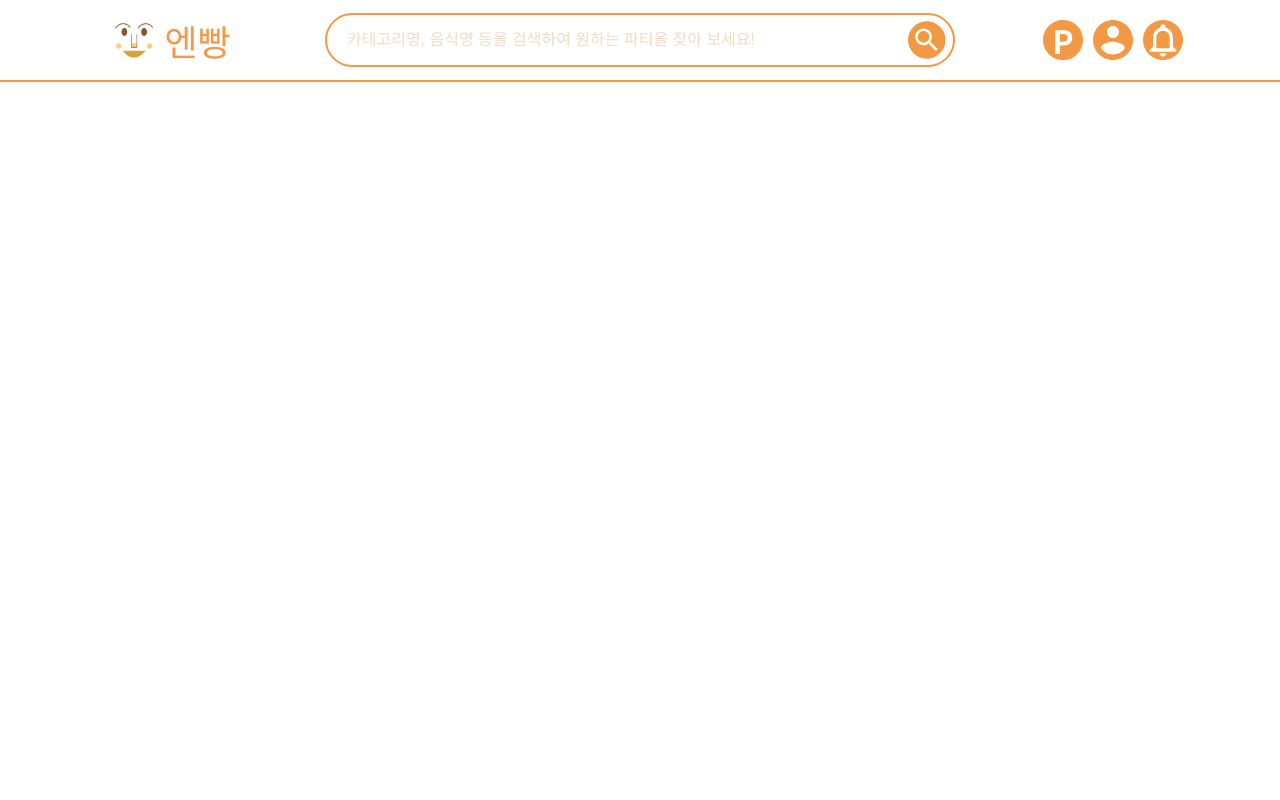
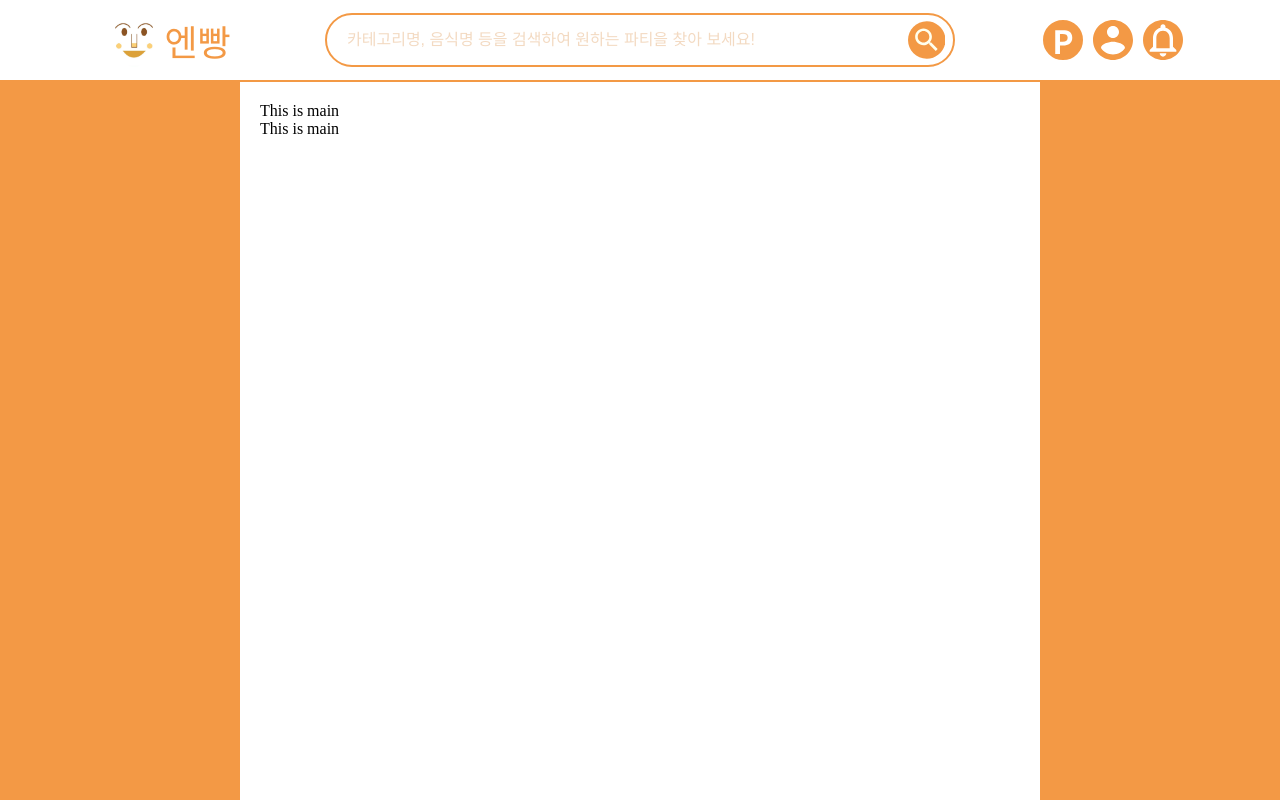
Before and after one commit to nbbang-sinchon/frontend, a React (Create React App) app: page / in a window 1280 px wide. Shown: the top 800 px of the page. Built offline with nearby package versions, Linux system fonts and the light colour scheme.

Commit message:
Feat: Main 컴포넌트 구현
주요 내용들이 속할 Main 컴포넌트를 구현하였습니다. 이제 Main 내부의 children에 여러 컴포넌트를 넣으면 페이지를 구성할 수 있습니다.

```diff
--- /dev/null
+++ b/src/components/Main.jsx
@@ -0,0 +1,31 @@
+import styled from '@emotion/styled';
+import React from 'react';
+import { COLORS } from '../styles/constants';
+
+const Container = styled.main`
+  display: flex;
+  flex-direction: column;
+  align-items: center;
+
+  background-color: ${COLORS.PRIMARY};
+`;
+
+const InnerContainer = styled.div`
+  padding: 20px;
+  width: 100%;
+  max-width: 800px;
+  box-sizing: border-box;
+  background-color: white;
+
+  height: 3000px;
+`;
+
+function Main(props) {
+  return (
+    <Container>
+      <InnerContainer>{props.children}</InnerContainer>
+    </Container>
+  );
+}
+
+export default Main;
--- a/src/pages/LoginPage.jsx
+++ b/src/pages/LoginPage.jsx
@@ -1,10 +1,15 @@
 import React from 'react';
 import Header from '../components/Header';
+import Main from '../components/Main';
 
 function LoginPage() {
   return (
     <div>
       <Header />
+      <Main>
+        <div>This is login</div>
+        <div>This is login</div>
+      </Main>
     </div>
   );
 }
--- a/src/pages/MainPage.jsx
+++ b/src/pages/MainPage.jsx
@@ -1,10 +1,15 @@
 import React from 'react';
 import Header from '../components/Header';
+import Main from '../components/Main';
 
 function MainPage() {
   return (
     <div>
       <Header />
+      <Main>
+        <div>This is main</div>
+        <div>This is main</div>
+      </Main>
     </div>
   );
 }
```
